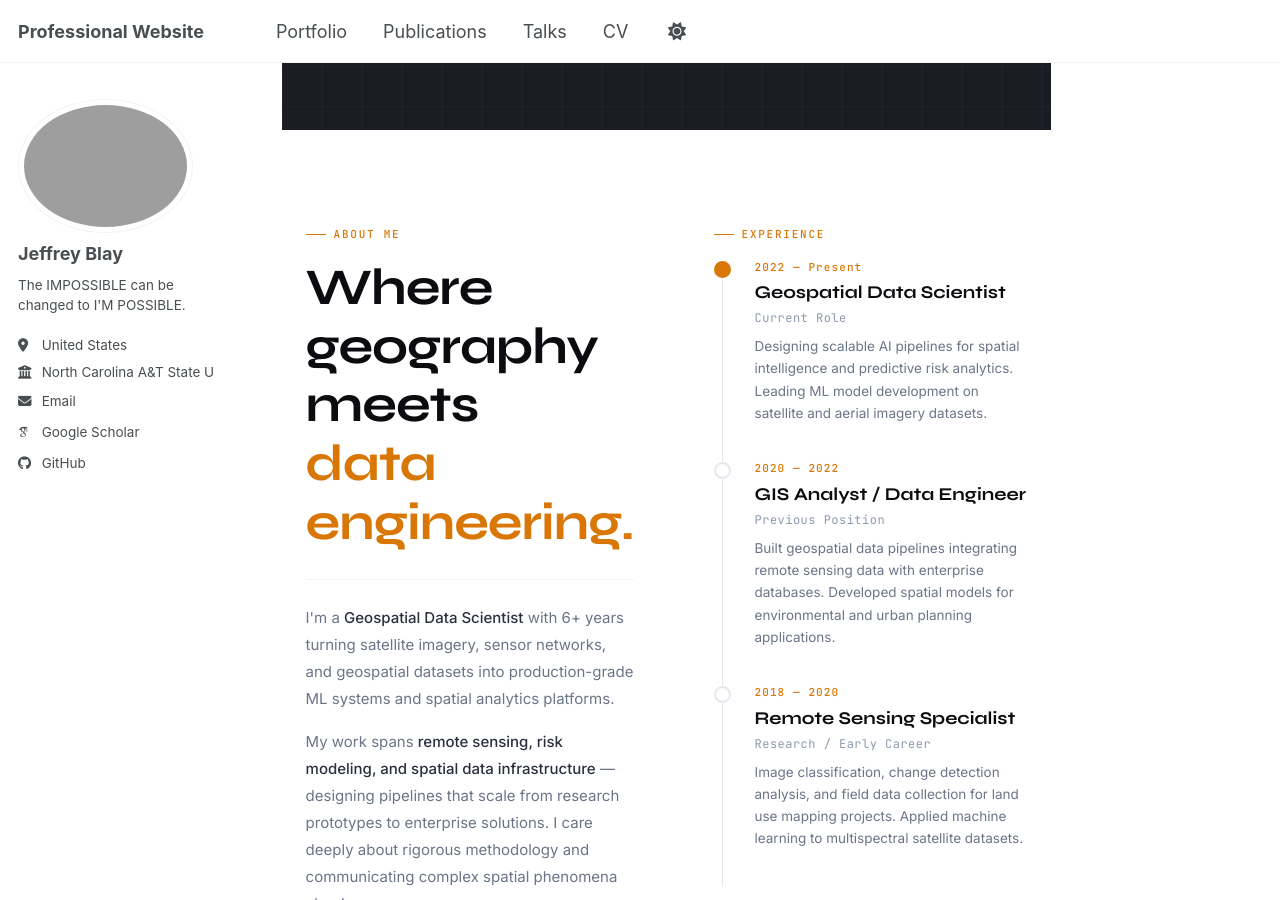
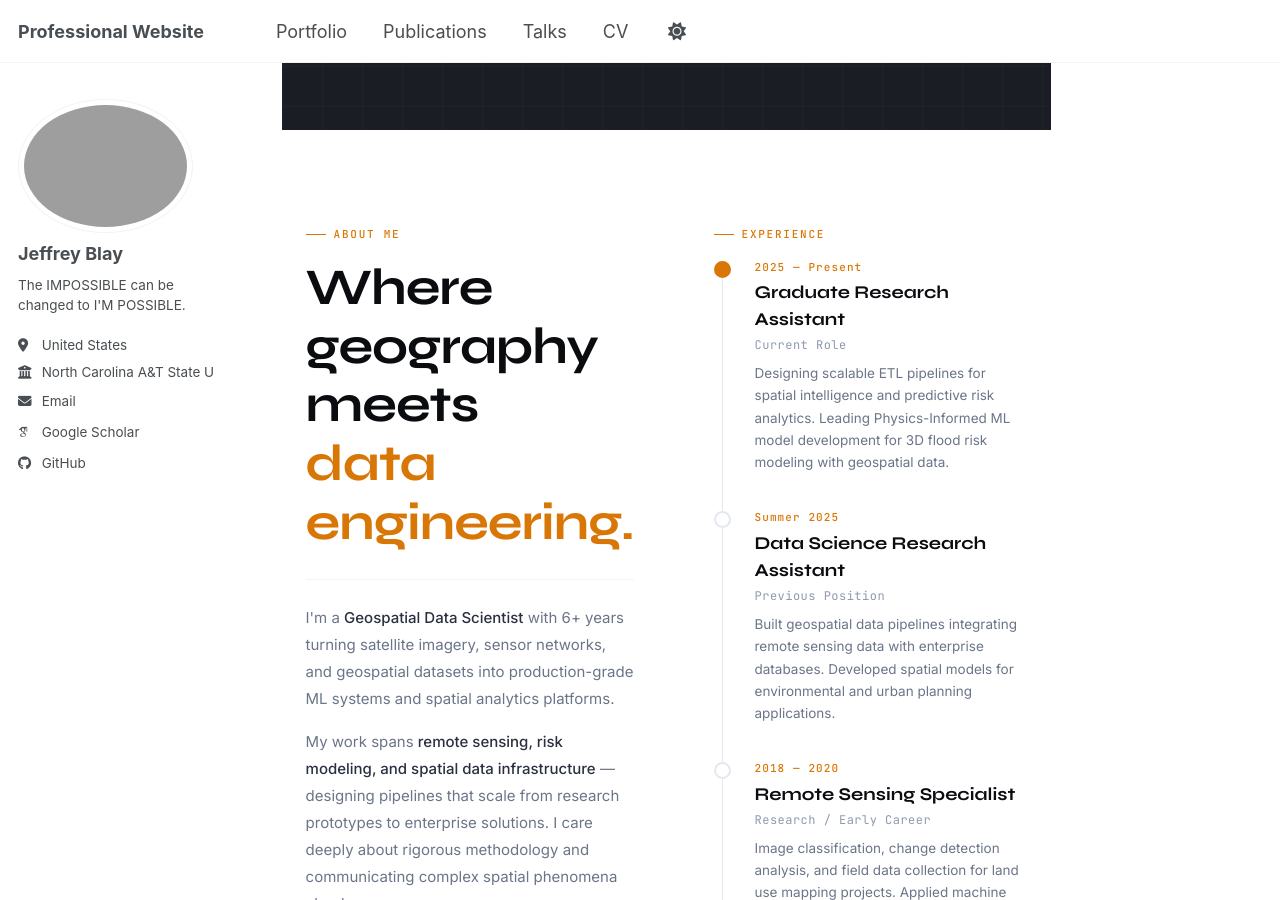
Before and after one commit to Jeffreyblay/jeffreyblay.github.io, a Jekyll site: the page built from _pages/about.md, in a window 1280 px wide and 900 px high, scrolled down 2027 px. Built offline with Jekyll 4.4.1, drawn with Linux system fonts in a browser that asks for light colours; some web fonts are replaced; a script bundle is joined from its source files by our own code; library files that are not in the unit come from our copies; some of the changed text lies outside the part shown.

Commit message:
Update about.md

```diff
--- a/_pages/about.md
+++ b/_pages/about.md
@@ -1302,18 +1302,18 @@ redirect_from:
         <div class="jb-tl-item">
           <div class="jb-tl-dot active"></div>
           <div class="jb-tl-body">
-            <div class="jb-tl-year">2022 — Present</div>
-            <div class="jb-tl-role">Geospatial Data Scientist</div>
+            <div class="jb-tl-year">2025 — Present</div>
+            <div class="jb-tl-role">Graduate Research Assistant</div>
             <div class="jb-tl-org">Current Role</div>
-            <div class="jb-tl-desc">Designing scalable AI pipelines for spatial intelligence and predictive risk analytics. Leading ML model development on satellite and aerial imagery datasets.</div>
+            <div class="jb-tl-desc">Designing scalable ETL pipelines for spatial intelligence and predictive risk analytics. Leading Physics-Informed ML model development for 3D flood risk modeling with geospatial data.</div>
           </div>
         </div>
 
         <div class="jb-tl-item">
           <div class="jb-tl-dot"></div>
           <div class="jb-tl-body">
-            <div class="jb-tl-year">2020 — 2022</div>
-            <div class="jb-tl-role">GIS Analyst / Data Engineer</div>
+            <div class="jb-tl-year">Summer 2025</div>
+            <div class="jb-tl-role">Data Science Research Assistant</div>
             <div class="jb-tl-org">Previous Position</div>
             <div class="jb-tl-desc">Built geospatial data pipelines integrating remote sensing data with enterprise databases. Developed spatial models for environmental and urban planning applications.</div>
           </div>
@@ -1398,9 +1398,9 @@ redirect_from:
     <h2>Let's build something with spatial data.</h2>
 
     <div class="jb-contact-links">
-      <a href="mailto:your@email.com" class="jb-contact-link">✉ your@email.com</a>
-      <a href="https://www.linkedin.com/in/jeffrey-blay/" class="jb-contact-link" target="_blank">in LinkedIn</a>
-      <a href="https://github.com/Jeffreyblay" class="jb-contact-link" target="_blank">⌥ GitHub</a>
+      <a href="mailto:jeffreyblay7@gmail.com" class="jb-contact-link">✉ Gmail</a>
+      <a href="https://www.linkedin.com/in/jeffrey-blay/" class="jb-contact-link" target="_blank">LinkedIn</a>
+      <a href="https://github.com/Jeffreyblay" class="jb-contact-link" target="_blank">GitHub</a>
     </div>
 
   </div>
```
